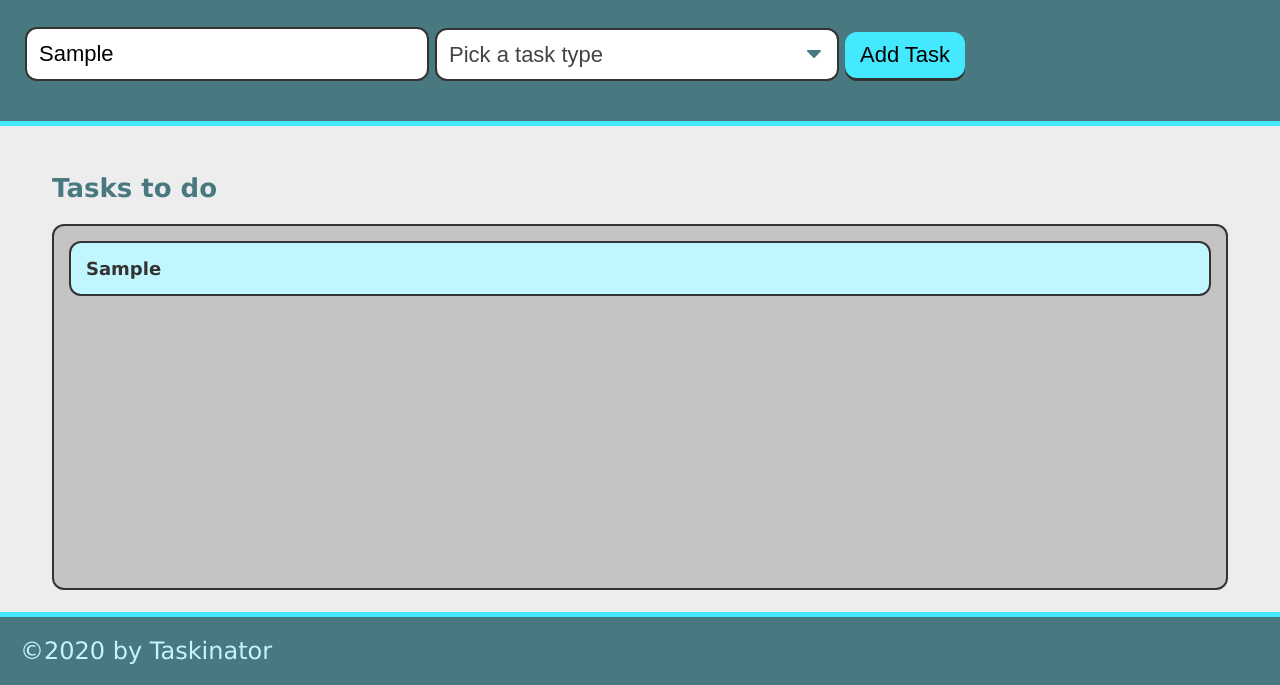
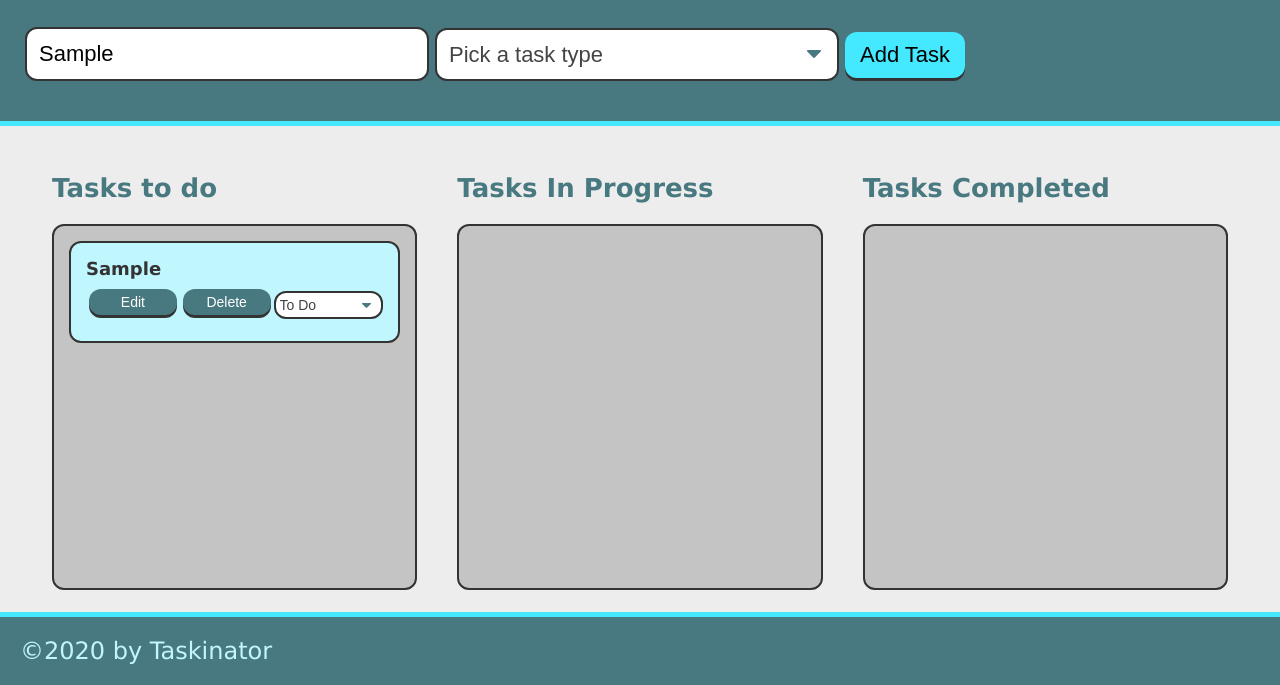
Before and after one commit to MikeStolley/taskinator, a plain HTML site: page index.html in a window 1280 px wide. Both pictures are taken after typing "Sample" into the empty fields and a click on the button "Add Task". Shown: the part 115-800 px from the top of the page. Drawn offline with Linux system fonts and the light colour scheme.

Commit message:
added functionality to task bars

```diff
--- a/assets/js/script.js
+++ b/assets/js/script.js
@@ -1,3 +1,4 @@
+var taskIdCounter = 0;
 var formEl= document.querySelector("#task-form");
 var tasksToDoEl = document.querySelector("#tasks-to-do");
 
@@ -13,7 +14,7 @@ var taskFormHandler = function(event){
         type: taskTypeInput
     };
 
-    createTaskE1(taskDataObj);
+    createTaskEl(taskDataObj);
 
     //check if in put values are empty strings
     if (!taskNameInput || !taskTypeInput) {
@@ -25,10 +26,12 @@ var taskFormHandler = function(event){
 
 };
 
-var createTaskE1 = function(taskDataObj) {
+var createTaskEl = function(taskDataObj) {
     // create list item
     var listItemEl = document.createElement("li");
     listItemEl.className = "task-item";
+
+    listItemEl.setAttribute("data-task-id", taskIdCounter);
 
 // create div to hold task info and add to list item
     var taskInfoEl = document.createElement("div");
@@ -36,8 +39,56 @@ var createTaskE1 = function(taskDataObj) {
     taskInfoEl.innerHTML = "<h3 class='task-name'>" + taskDataObj.name + "</h3><span class='task-type'>" + taskDataObj.type + "</span>";
     listItemEl.appendChild(taskInfoEl);
 
+    var taskActionsEl = createTaskActions(taskIdCounter);
+    listItemEl.appendChild(taskActionsEl);
+
+    tasksToDoEl.appendChild(listItemEl);
+
 // add entire list item to list
     tasksToDoEl.appendChild(listItemEl);
+
+    taskIdCounter++;
+
+}
+
+var createTaskActions = function(taskId){
+    var actionContainerEl = document.createElement("div");
+    actionContainerEl.className = "task-actions";
+
+    //create edit button
+    var editButtonEl = document.createElement("button");
+    editButtonEl.textContent = "Edit";
+    editButtonEl.className = "btn edit-btn";
+    editButtonEl.setAttribute("data-task-id", taskId);
+
+    actionContainerEl.appendChild(editButtonEl);
+
+    //create delete button
+    var deleteButtonEl = document.createElement("button");
+    deleteButtonEl.textContent = "Delete";
+    deleteButtonEl.className = "btn delete-btn";
+    deleteButtonEl.setAttribute("data-task-id", taskId);
+
+    actionContainerEl.appendChild(deleteButtonEl);
+
+
+    var statusSelectEl = document.createElement("select");
+    statusSelectEl.className = "select-status";
+    statusSelectEl.setAttribute("name", "status-change");
+    statusSelectEl.setAttribute("data-task-id", taskId);
+
+    actionContainerEl.appendChild(statusSelectEl);
+
+    var statusChoices = ["To Do", "In Progress", "Completed"];
+    for (var i = 0; i < statusChoices.length; i++) {
+        var statusOptionEl = document.createElement("option");
+        statusOptionEl.textContent = statusChoices[i];
+        statusOptionEl.setAttribute("value", statusChoices[i]);
+
+        statusSelectEl.appendChild(statusOptionEl);
+    }
+
+    return actionContainerEl;
 
 
 }
--- a/index.html
+++ b/index.html
@@ -36,6 +36,14 @@
       <h2 class="list-title">Tasks to do</h2>
       <ul class="task-list" id="tasks-to-do"></ul>
     </section>
+    <section class="task-list-wrapper">
+      <h2 class="list-title">Tasks In Progress</h2>
+      <ul class="task-list" id="tasks-in-progress"></ul>
+    </section>
+    <section class="task-list-wrapper">
+      <h2 class="list-title">Tasks Completed</h2>
+      <ul class="task-list" id="tasks-completed"></ul>
+    </section>
   </main>
 
   <script src="./assets/js/script.js"></script>
```
